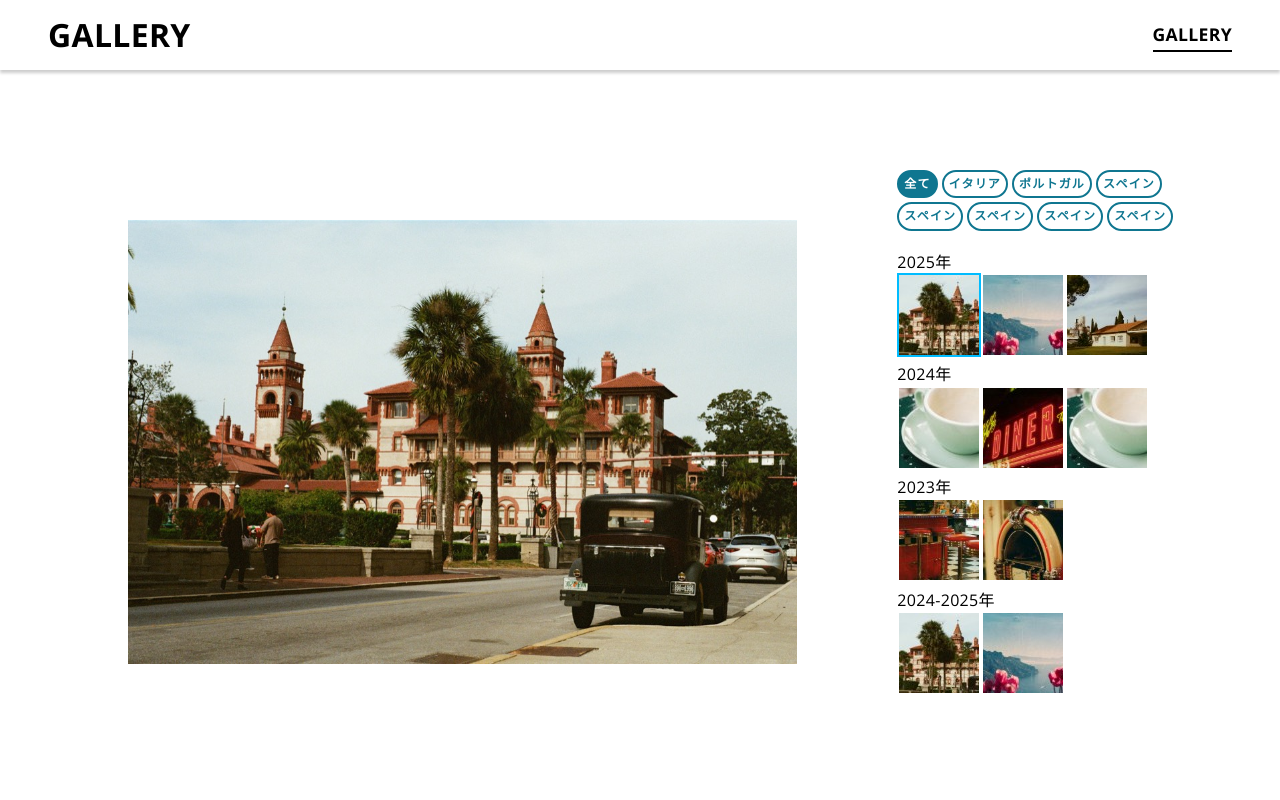
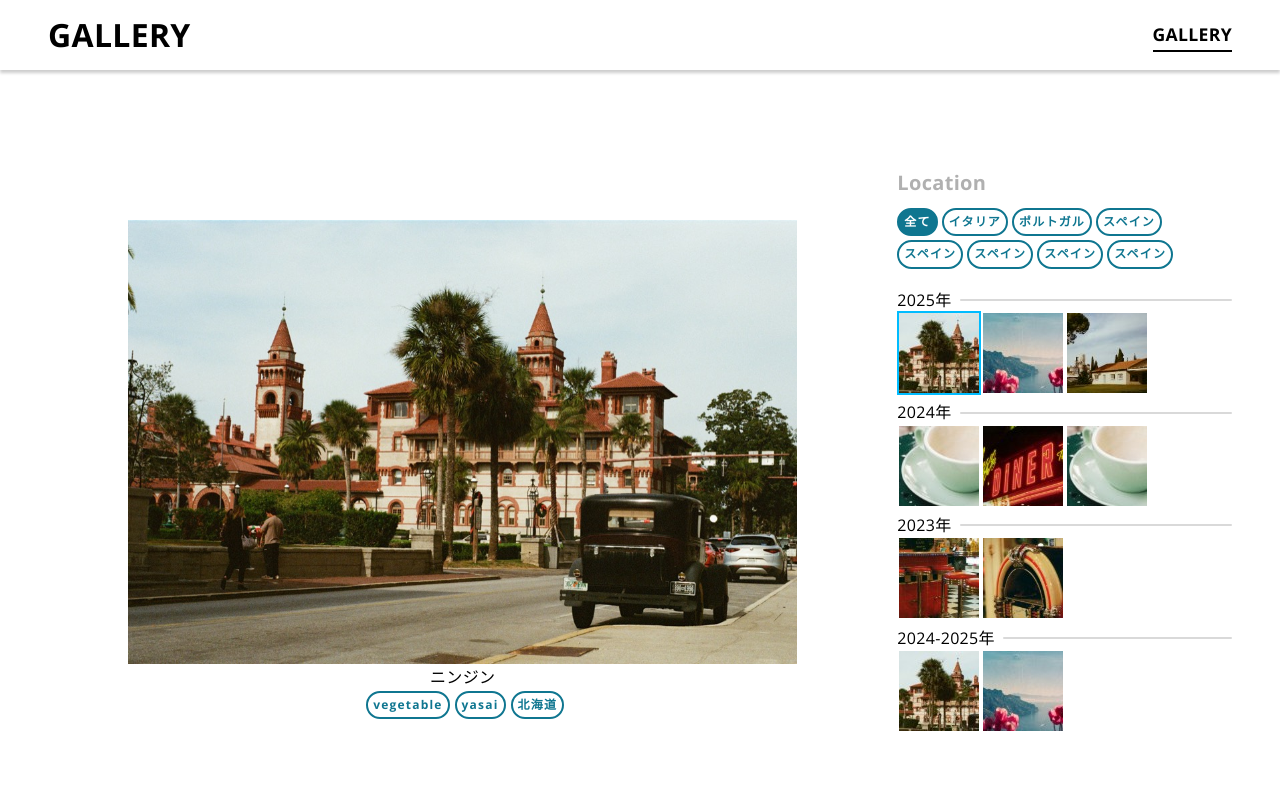
Before and after one commit to terahashi/next-gallery, a Next.js app: page /gallery in a window 1280 px wide. Shown: the top 800 px of the page. Built offline with nearby package versions, Linux system fonts and the light colour scheme.

Commit message:
GalleryClient.js追加 (選択中画像に適応した)名前とカテゴリボタンを表示させる 完了

```diff
--- a/src/app/gallery/GalleryClient.js
+++ b/src/app/gallery/GalleryClient.js
@@ -12,6 +12,7 @@ import render from '../lib/render';
 //⬇︎コンポーネント
 import { Wrapper, Inner } from '../../components/common/LayoutPrimitives';
 import styled from 'styled-components';
+import YearSepalatorLine from '@/components/common/YearSepalatorLine';
 
 //styled-components
 //上部フィルタボタン
@@ -26,6 +27,7 @@ const ListButton = styled.li`
   font-weight: bold;
   border: 2px solid rgb(15, 118, 144);
   color: rgb(15, 118, 144);
+  list-style-type: none;
 
   &:hover {
     opacity: 0.7;
@@ -67,15 +69,30 @@ const Gallery = () => {
     <Wrapper>
       <Inner>
         <div className='mt-[170px]'>
-          {/* flex */}
+          {/* Flex start */}
           <div className='flex mt-[50px] items-start justify-center gap-x-5'>
             {/* ⬇︎左表示(画像表示エリア)：サムネイルでクリックされた画像を大きく表示する */}
             <div className='flex-[2] flex justify-start items-center flex-col self-start md:m-[50px_80px] w-full max-w-[900px]'>
               {selectedImage && <Image src={selectedImage.src} alt={selectedImage.name} width={selectedImage.width} height={selectedImage.height} className='w-full h-auto object-cover' priority />}
+
+              {/* (選択中画像に適応した)名前 を表示させる */}
+              {selectedImage && <div className='flex'>{selectedImage.name}</div>}
+
+              {/* (選択中画像に適応した)カテゴリボタン を表示させる */}
+              {selectedImage && (
+                <div className='flex'>
+                  {selectedImage.categories.map((cate) => (
+                    <ListButton className='ml-[5px]' key={cate} onClick={() => setFilter(cate)}>
+                      {cate}
+                    </ListButton>
+                  ))}
+                </div>
+              )}
             </div>
 
             {/* ⬇︎右表示(サムネイル)：グルーピングされた結果を表示する */}
             <div className='flex-1 flex flex-col p-[0] pb-[30vh]'>
+              <h3 className='text-[var(--color-gray)] font-bold'>Location</h3>
               {/* 上部のカテゴリボタン */}
               <div className='m-[0_0_20px]'>
                 <ul className='flex justify-start items-center flex-wrap gap-1'>
@@ -106,6 +123,7 @@ const Gallery = () => {
                 </ul>
               </div>
 
+              {/* 下部のサムネイル */}
               <div className='scroll-area overflow-y-scroll overflow-x-hidden max-h-[65vh] p-[0] pb-[30vh]'>
                 {Object.entries(grouped)
                   .sort((a, b) => b[0] - a[0])
@@ -113,14 +131,14 @@ const Gallery = () => {
                     <section key={year}>
                       <div className='flex'>
                         {/* 年 */}
-                        <p className='mb-0'>{year}年</p>
-                        <div className='ss'></div>
+                        <p className='mb-0 whitespace-nowrap'>{year}年</p>
+                        <YearSepalatorLine />
                       </div>
 
                       {/* ⬇︎「サムネイル画像達を表示」する。つまりitemを表示(フィルタリング+グルーピングされたデータ) */}
                       <div className='flex justify-start flex-nowrap'>
                         {items.map((item) => (
-                          <div key={item.name}>
+                          <div key={item.id}>
                             {/* 名前を表示 */}
                             {/* <div>
                                 <span>{item.name}</span>
@@ -132,7 +150,7 @@ const Gallery = () => {
                               onClick={() => setSelectedImage(item)}
                               className={clsx('cursor-pointer inline-block border-2', selectedImage?.id === item.id ? 'border-sky-400' : 'border-transparent')}
                             >
-                              <Image src={item.thumbnail} className=' object-cover' alt={item.name} width={item.thumbWidth} height={item.thumbHeight} priority />
+                              <Image src={item.thumbnail} className='object-cover' alt={item.name} width={item.thumbWidth} height={item.thumbHeight} priority />
                             </button>
 
                             {/* 横のカテゴリボタン 表示 */}
--- a/src/app/globals.css
+++ b/src/app/globals.css
@@ -26,6 +26,7 @@
   /* color */
   --color-white: #ffffff;
   --color-black: #000000;
+  --color-gray: #b0b0b0;
 
   /* header / width / padding / margin / height */
   --header-height: 70.2px;
@@ -61,7 +62,7 @@
     letter-spacing: 0.02em;
   }
 
-  /* ⬇︎日本語タイトルだけにNotoSansJPを使用する。端末環境ではsans-serifが使用。 */
+  /* ⬇︎layout.jsで定義。日本語タイトルだけにNotoSansJPを使用する。端末環境ではsans-serifが使用。 */
   .title__ja {
     font-family: var(--font-noto-sans-jp), sans-serif;
   }
--- a/src/components/Footer.jsx
+++ b/src/components/Footer.jsx
@@ -4,7 +4,7 @@ const Footer = () => {
   return (
     <Wrapper>
       <Inner>
-        <div className='text-[0.8rem] p-10 text-center'>©2026 Lib-Gallery. All Rights Reserved.</div>
+        <div className='text-[0.8rem] p-10 text-center'>©2026 Gallery. All Rights Reserved.</div>
       </Inner>
     </Wrapper>
   );
--- /dev/null
+++ b/src/components/common/YearSepalatorLine.jsx
@@ -0,0 +1,25 @@
+import styled from 'styled-components';
+
+const YearSeparatorLineWrapper = styled.div`
+  display: flex;
+  align-items: center;
+  width: 100%;
+  margin-left: 0.5em;
+`;
+
+const Line = styled.div`
+  width: 100%;
+  height: 2px;
+  background-color: #d9d9d9;
+  border-radius: 2px;
+`;
+
+const YearSepalatorLine = () => {
+  return (
+    <YearSeparatorLineWrapper>
+      <Line></Line>
+    </YearSeparatorLineWrapper>
+  );
+};
+
+export default YearSepalatorLine;
```
